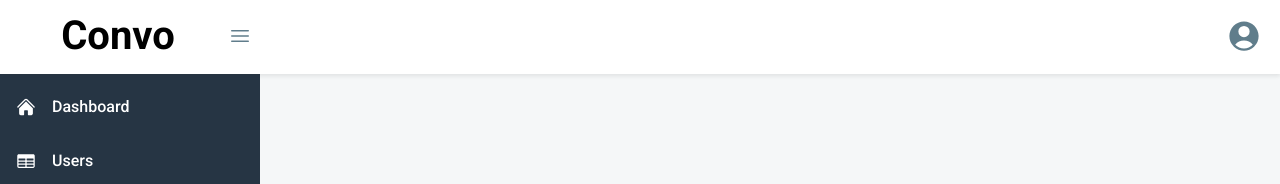
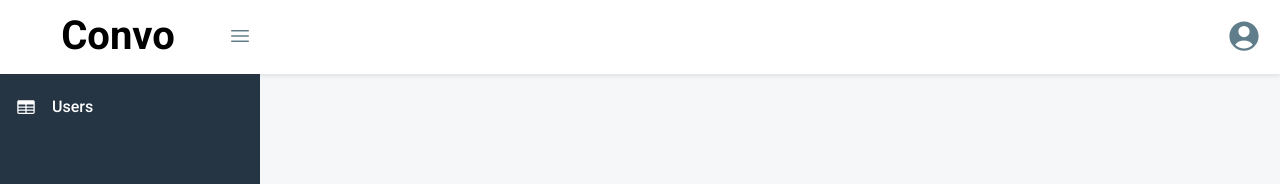
Before and after one commit to UsamaShafique218/convo_frontend, a React (Vite) app: page /dashboard in a window 1280 px wide. Shown: the top 184 px of the page. Built offline with nearby package versions, Linux system fonts and the light colour scheme; sample sign-in values are in the browser's storage.

Commit message:
User Updated

```diff
--- a/src/layouts/auth.jsx
+++ b/src/layouts/auth.jsx
@@ -5,21 +5,20 @@ import {
   UserPlusIcon,
   ArrowRightOnRectangleIcon,
 } from "@heroicons/react/24/solid";
-import { Navbar, Footer } from "@/widgets/layout";
 import routes from "@/routes";
 
 export function Auth() {
   const navbarRoutes = [
-    {
-      name: "dashboard",
-      path: "/dashboard/home",
-      icon: ChartPieIcon,
-    },
-    {
-      name: "profile",
-      path: "/dashboard/home",
-      icon: UserIcon,
-    },
+    // {
+    //   name: "dashboard",
+    //   path: "/dashboard/home",
+    //   icon: ChartPieIcon,
+    // },
+    // {
+    //   name: "profile",
+    //   path: "/dashboard/home",
+    //   icon: UserIcon,
+    // },
     {
       name: "sign up",
       path: "/auth/sign-up",
--- a/src/layouts/dashboard.jsx
+++ b/src/layouts/dashboard.jsx
@@ -54,6 +54,6 @@ export function Dashboard() {
   );
 }
 
-Dashboard.displayName = "/src/layout/dashboard.jsx";
+Dashboard.displayName = "/src/layout/Dashboard.jsx";
 
 export default Dashboard;
--- a/src/pages/dashboard/home.jsx
+++ b/src/pages/dashboard/home.jsx
@@ -1,31 +1,31 @@
-import React from "react";
-import {
-  Typography,
-} from "@material-tailwind/react";
+// import React from "react";
+// import {
+//   Typography,
+// } from "@material-tailwind/react";
 
-import { StatisticsCard } from "@/widgets/cards";
-import {
-  statisticsCardsData,
-} from "@/data";
+// import { StatisticsCard } from "@/widgets/cards";
+// import {
+//   statisticsCardsData,
+// } from "@/data";
 
-export function Home() {
-  return (
-    <div className="dashbord_content">
-      <h4 className="page_title">Dashboard</h4>
-      <div className="grid gap-y-10 gap-x-6 md:grid-cols-2 xl:grid-cols-4">
-        {statisticsCardsData.map(({ icon, title, footer, ...rest }) => (
-          <StatisticsCard
-            key={title}
-            {...rest}
-            title={title}
-            icon={React.createElement(icon, {
-              className: "w-6 h-6 text-white",
-            })}
-          />
-        ))}
-      </div>
-    </div>
-  );
-}
+// export function Home() {
+//   return (
+//     <div className="dashbord_content">
+//       <h4 className="page_title">Dashboard</h4>
+//       <div className="grid gap-y-10 gap-x-6 md:grid-cols-2 xl:grid-cols-4">
+//         {statisticsCardsData.map(({ icon, title, footer, ...rest }) => (
+//           <StatisticsCard
+//             key={title}
+//             {...rest}
+//             title={title}
+//             icon={React.createElement(icon, {
+//               className: "w-6 h-6 text-white",
+//             })}
+//           />
+//         ))}
+//       </div>
+//     </div>
+//   );
+// }
 
-export default Home;
+// export default Home;
--- a/src/routes.jsx
+++ b/src/routes.jsx
@@ -2,7 +2,7 @@ import {
   HomeIcon,
   TableCellsIcon,
 } from "@heroicons/react/24/solid";
-import { Home } from "@/pages/dashboard";
+// import { Home } from "@/pages/dashboard";
 // import Genders from "./pages/dashboard/references_data/Genders";
 // import Industries from "./pages/dashboard/references_data/Industries";
 // import NetworkinGoals from "./pages/dashboard/references_data/NetworkinGoals";
@@ -30,12 +30,12 @@ export const routes = [
   {
     layout: "dashboard",
     pages: [
-      {
-        icon: <HomeIcon {...icon} />,
-        name: "dashboard",
-        path: "/home",
-        element: <Home />,
-      },
+      // {
+      //   icon: <HomeIcon {...icon} />,
+      //   name: "dashboard",
+      //   path: "/home",
+      //   element: <Home />,
+      // },
       {
         icon: <TableCellsIcon {...icon} />,
         name: "Users",
```
